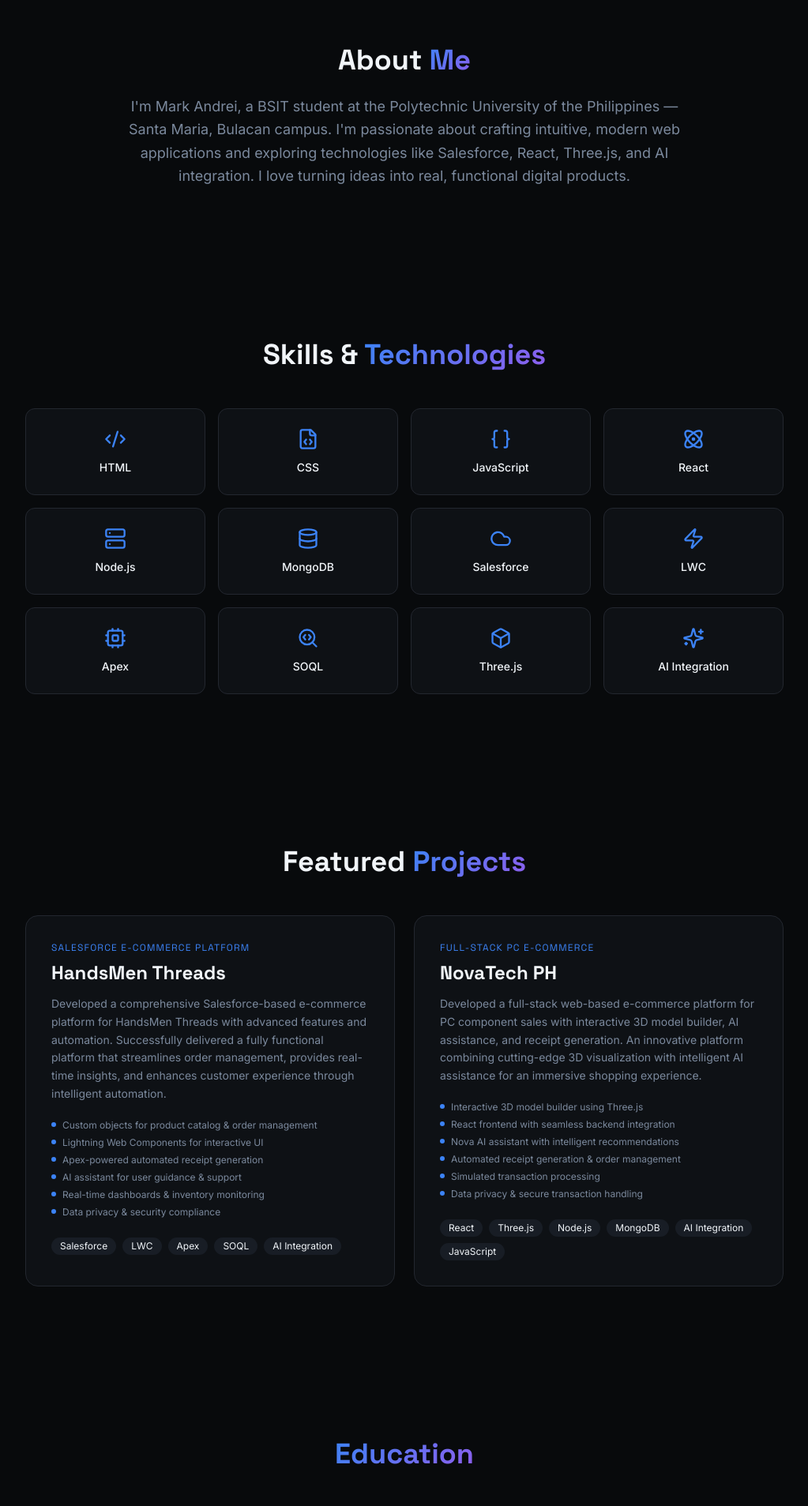
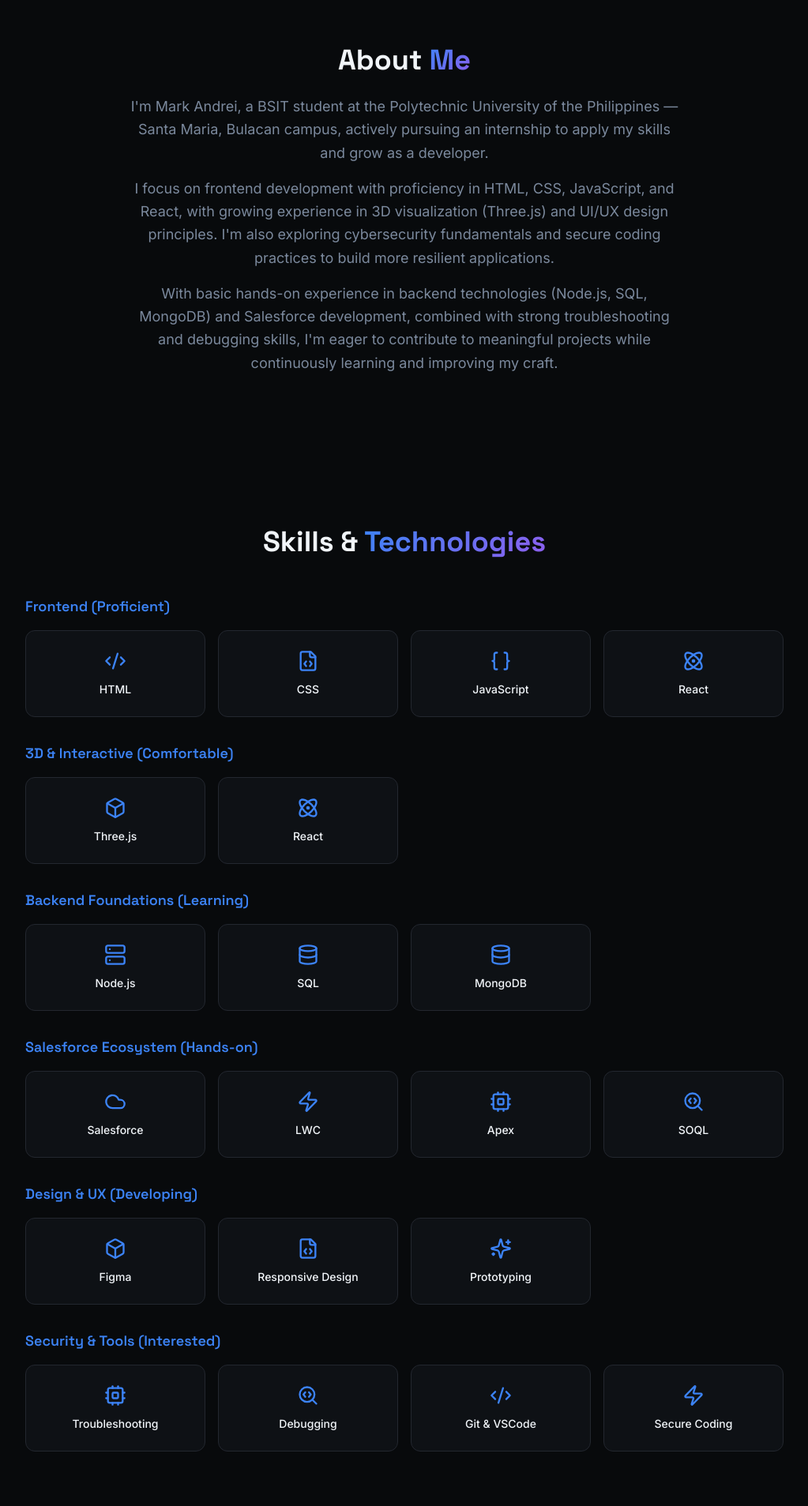
Before and after one commit to muynamarkandrei/mark-portfolio, a React (Vite) app: page / in a window 1280 px wide. Shown: the part 840-2747 px from the top of the page at 79% size, without its empty margins (128-1151 px from the left). Built offline with nearby package versions, Linux system fonts and the light colour scheme; the HTML template or start-up script is replaced by a standard one.

Commit message:
Update portfolio: detailed hero, about, skills with proficiency levels, and live demo links

```diff
--- a/src/components/AboutSection.tsx
+++ b/src/components/AboutSection.tsx
@@ -9,9 +9,17 @@
         <h2 className="font-display text-3xl md:text-4xl font-bold mb-6">
           About <span className="gradient-text">Me</span>
         </h2>
-        <p className="text-muted-foreground text-lg leading-relaxed">
-          I'm Mark Andrei, a BSIT student at the Polytechnic University of the Philippines — Santa Maria, Bulacan campus. I'm passionate about crafting intuitive, modern web applications and exploring technologies like Salesforce, React, Three.js, and AI integration. I love turning ideas into real, functional digital products.
-        </p>
+        <div className="text-muted-foreground text-lg leading-relaxed space-y-4">
+          <p>
+            I'm Mark Andrei, a BSIT student at the Polytechnic University of the Philippines — Santa Maria, Bulacan campus, actively pursuing an internship to apply my skills and grow as a developer.
+          </p>
+          <p>
+            I focus on frontend development with proficiency in HTML, CSS, JavaScript, and React, with growing experience in 3D visualization (Three.js) and UI/UX design principles. I'm also exploring cybersecurity fundamentals and secure coding practices to build more resilient applications.
+          </p>
+          <p>
+            With basic hands-on experience in backend technologies (Node.js, SQL, MongoDB) and Salesforce development, combined with strong troubleshooting and debugging skills, I'm eager to contribute to meaningful projects while continuously learning and improving my craft.
+          </p>
+        </div>
       </div>
     </section>
   );
--- a/src/components/ContactSection.tsx
+++ b/src/components/ContactSection.tsx
@@ -74,6 +74,7 @@
                 <p className="text-xs text-muted-foreground">github.com/muynamarkandrei</p>
               </div>
             </a>
+            <p className="text-xs text-muted-foreground mt-4">Open to internship opportunities and freelance projects</p>
             <a
               href="mailto:markandreimuyna31@gmail.com"
               className="flex items-center gap-4 group"
--- a/src/components/HeroSection.tsx
+++ b/src/components/HeroSection.tsx
@@ -37,8 +37,11 @@
           Mark Andrei{" "}
           <span className="gradient-text">B. Muyna</span>
         </h1>
-        <p className="text-muted-foreground text-lg md:text-xl max-w-xl mx-auto mb-10">
-          BSIT student at PUP Santa Maria, Bulacan — building modern web experiences with passion and purpose.
+        <p className="text-muted-foreground text-lg md:text-xl max-w-2xl mx-auto mb-4">
+          Building modern web experiences with clean code and curious mind.
+        </p>
+        <p className="text-muted-foreground text-base md:text-lg max-w-2xl mx-auto mb-10">
+          BSIT student at PUP Santa Maria • Available for internships • Frontend focus with interest in UI/UX & cybersecurity
         </p>
         <div className="flex flex-col sm:flex-row items-center justify-center gap-4">
           <Button asChild size="lg" className="rounded-full px-8 font-display glow">
--- a/src/components/ProjectsSection.tsx
+++ b/src/components/ProjectsSection.tsx
@@ -1,7 +1,16 @@
 import { useScrollAnimation } from "@/hooks/useScrollAnimation";
 import { Badge } from "@/components/ui/badge";
 
-const projects = [
+interface Project {
+  title: string;
+  subtitle: string;
+  description: string;
+  highlights: string[];
+  tech: string[];
+  liveDemo?: string;
+}
+
+const projects: Project[] = [
   {
     title: "HandsMen Threads",
     subtitle: "Salesforce E-Commerce Platform",
@@ -16,6 +25,7 @@
       "Data privacy & security compliance",
     ],
     tech: ["Salesforce", "LWC", "Apex", "SOQL", "AI Integration"],
+    liveDemo: "https://handsmen-threads.herokuapp.com",
   },
   {
     title: "NovaTech PH",
@@ -31,6 +41,7 @@
       "Data privacy & secure transaction handling",
     ],
     tech: ["React", "Three.js", "Node.js", "MongoDB", "AI Integration", "JavaScript"],
+    liveDemo: "https://nova-tech.xyz",
   },
 ];
 
@@ -66,7 +77,7 @@
                 ))}
               </ul>
 
-              <div className="flex flex-wrap gap-2">
+              <div className="flex flex-wrap gap-2 mb-4">
                 {project.tech.map((t) => (
                   <Badge
                     key={t}
@@ -77,6 +88,17 @@
                   </Badge>
                 ))}
               </div>
+
+              {project.liveDemo && (
+                <a
+                  href={project.liveDemo}
+                  target="_blank"
+                  rel="noopener noreferrer"
+                  className="inline-flex items-center gap-2 text-xs text-primary hover:underline"
+                >
+                  → Live Demo
+                </a>
+              )}
             </div>
           ))}
         </div>
--- a/src/components/SkillsSection.tsx
+++ b/src/components/SkillsSection.tsx
@@ -4,19 +4,57 @@
   Cloud, Zap, SearchCode, Box, Cpu, Sparkles,
 } from "lucide-react";
 
-const skills = [
+const skillGroups = [
+  {
+    title: "Frontend (Proficient)",
+    skills: [
       { name: "HTML", icon: Code2 },
       { name: "CSS", icon: FileCode },
       { name: "JavaScript", icon: Braces },
       { name: "React", icon: Atom },
+    ]
+  },
+  {
+    title: "3D & Interactive (Comfortable)",
+    skills: [
+      { name: "Three.js", icon: Box },
+      { name: "React", icon: Atom },
+    ]
+  },
+  {
+    title: "Backend Foundations (Learning)",
+    skills: [
       { name: "Node.js", icon: Server },
+      { name: "SQL", icon: Database },
       { name: "MongoDB", icon: Database },
+    ]
+  },
+  {
+    title: "Salesforce Ecosystem (Hands-on)",
+    skills: [
       { name: "Salesforce", icon: Cloud },
       { name: "LWC", icon: Zap },
       { name: "Apex", icon: Cpu },
       { name: "SOQL", icon: SearchCode },
-  { name: "Three.js", icon: Box },
-  { name: "AI Integration", icon: Sparkles },
+    ]
+  },
+  {
+    title: "Design & UX (Developing)",
+    skills: [
+      { name: "Figma", icon: Box },
+      { name: "Responsive Design", icon: FileCode },
+      { name: "Prototyping", icon: Sparkles },
+    ]
+  },
+  {
+    title: "Security & Tools (Interested)",
+    skills: [
+      { name: "Troubleshooting", icon: Cpu },
+      { name: "Debugging", icon: SearchCode },
+      { name: "Git & VSCode", icon: Code2 },
+      { name: "Secure Coding", icon: Zap },
+    ]
+  },
 ];
 
 const SkillsSection = () => {
@@ -28,15 +66,22 @@
         <h2 className="font-display text-3xl md:text-4xl font-bold text-center mb-12">
           Skills & <span className="gradient-text">Technologies</span>
         </h2>
+        <div className="space-y-8">
+          {skillGroups.map((group, groupIndex) => (
+            <div key={group.title}>
+              <h3 className="text-lg font-semibold text-primary mb-4">{group.title}</h3>
               <div className="grid grid-cols-2 sm:grid-cols-3 md:grid-cols-4 gap-4">
-          {skills.map(({ name, icon: Icon }, i) => (
+                {group.skills.map(({ name, icon: Icon }, i) => (
                   <div
                     key={name}
                     className="group flex flex-col items-center gap-3 rounded-xl border border-border bg-card p-6 hover:border-primary/50 hover:glow transition-all duration-300"
-              style={{ transitionDelay: `${i * 50}ms` }}
+                    style={{ transitionDelay: `${(groupIndex * 4 + i) * 30}ms` }}
                   >
                     <Icon className="h-7 w-7 text-primary group-hover:scale-110 transition-transform" />
-              <span className="text-sm font-medium text-foreground">{name}</span>
+                    <span className="text-sm font-medium text-foreground text-center">{name}</span>
+                  </div>
+                ))}
+              </div>
             </div>
           ))}
         </div>
```
Lines whose indentation alone changed are shown as unchanged.
